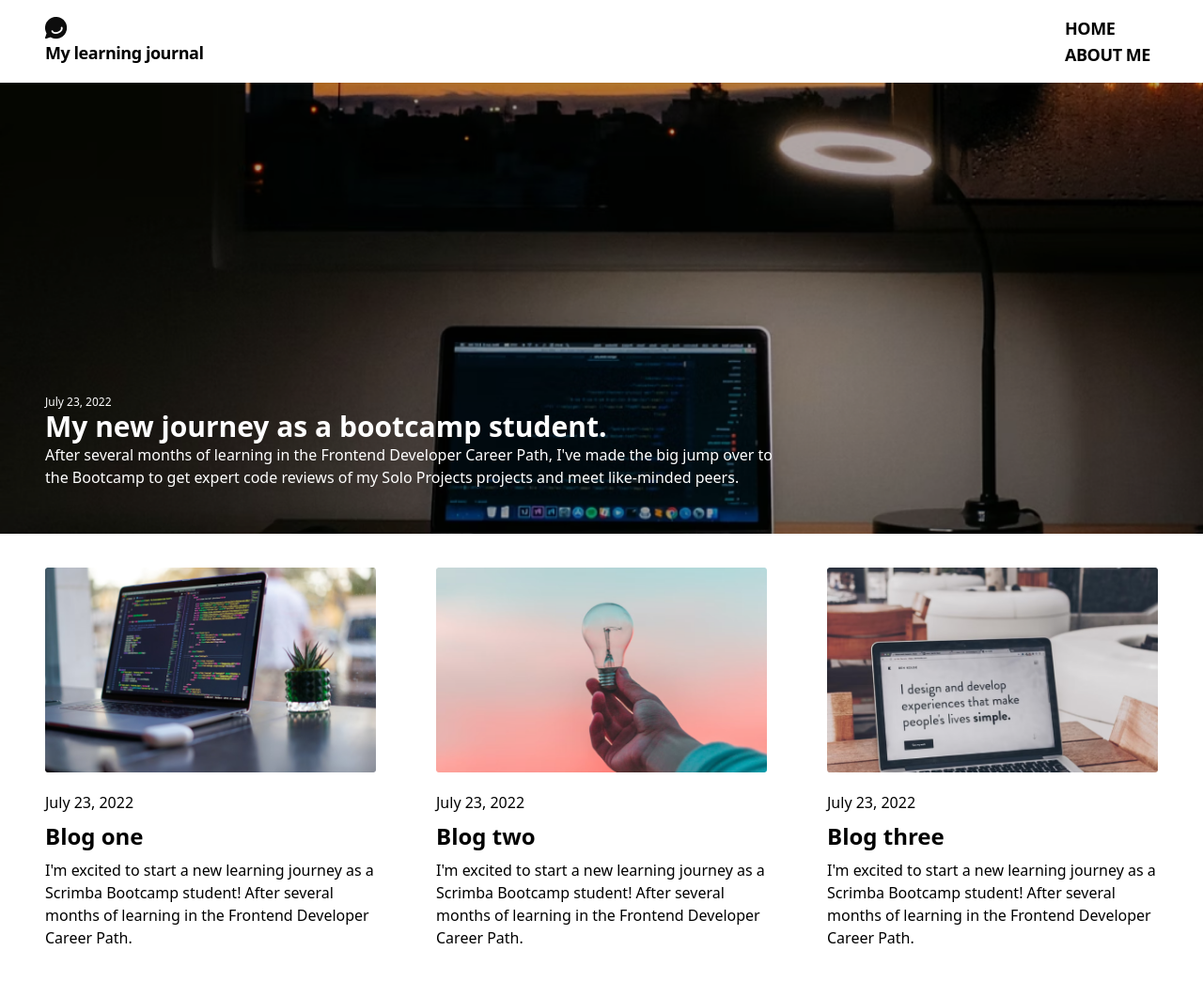
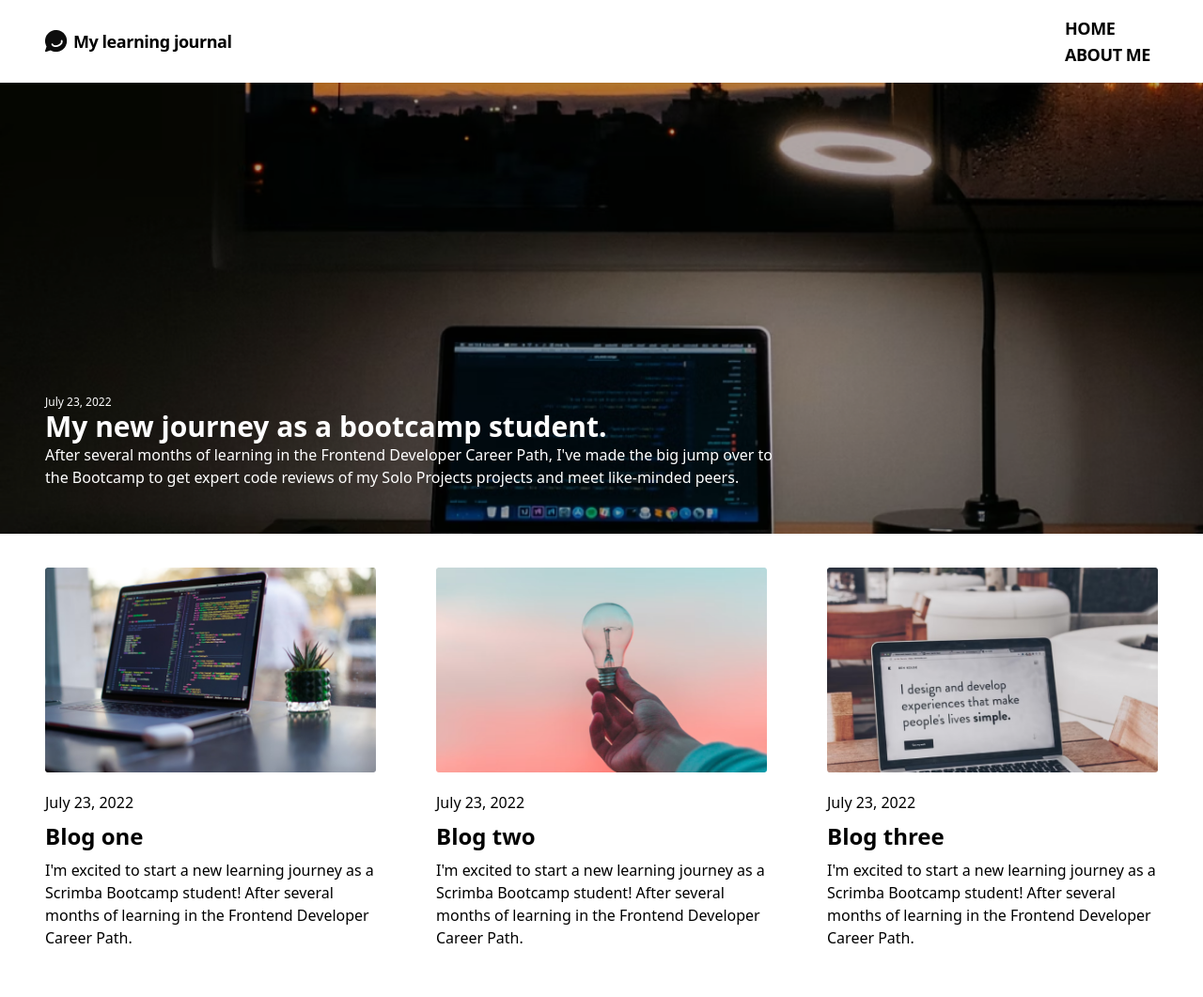
Before and after one commit to kebin20/learning-journal, a website: page index.html in a window 1280 px wide. Shown: the top 1061 px of the page at 94% size. Drawn offline with Linux system fonts and the light colour scheme.

Commit message:
added flex on nav

```diff
--- a/index.html
+++ b/index.html
@@ -16,7 +16,7 @@
       class="fixed top-0 left-0 right-0 text-xs p-4 tracking-tight bg-white lg:text-lg"
     >
       <div class="flex items-center content-center justify-between">
-        <div class="flex-row items-center gap-1.5 lg:pl-8">
+        <div class="flex flex-row items-center gap-1.5 lg:pl-8">
           <img
             src="./images/image 17.png"
             alt="some image"
```
